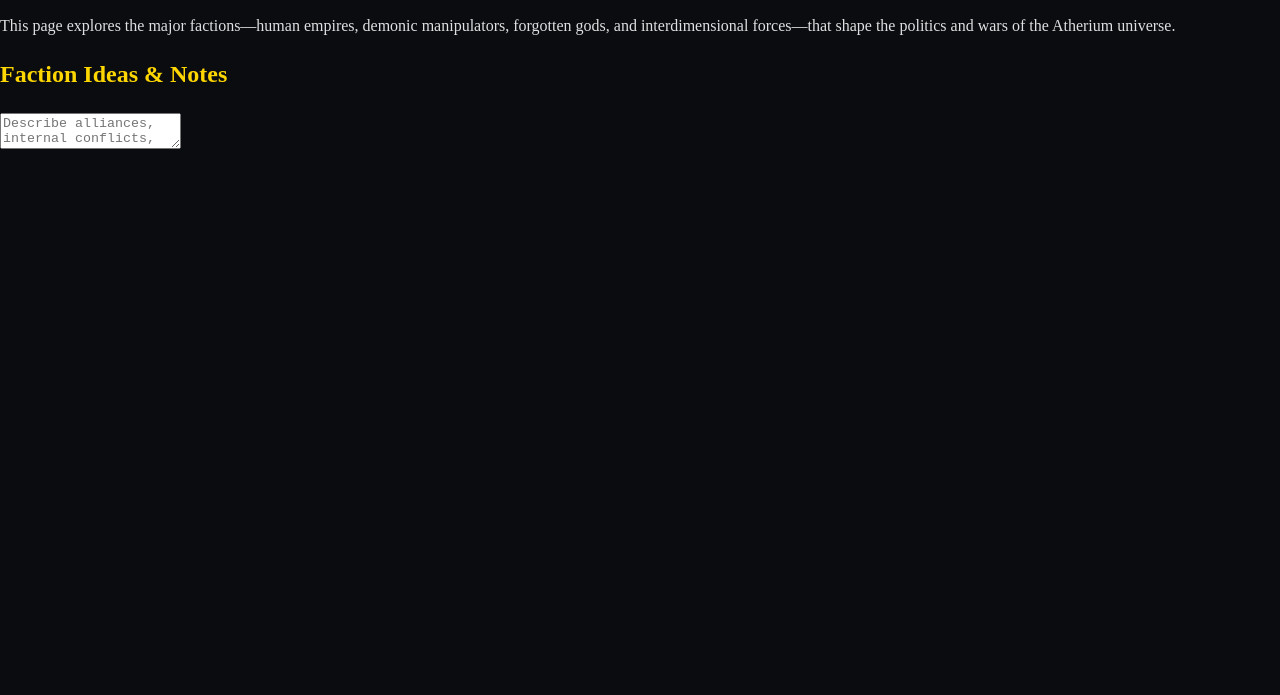
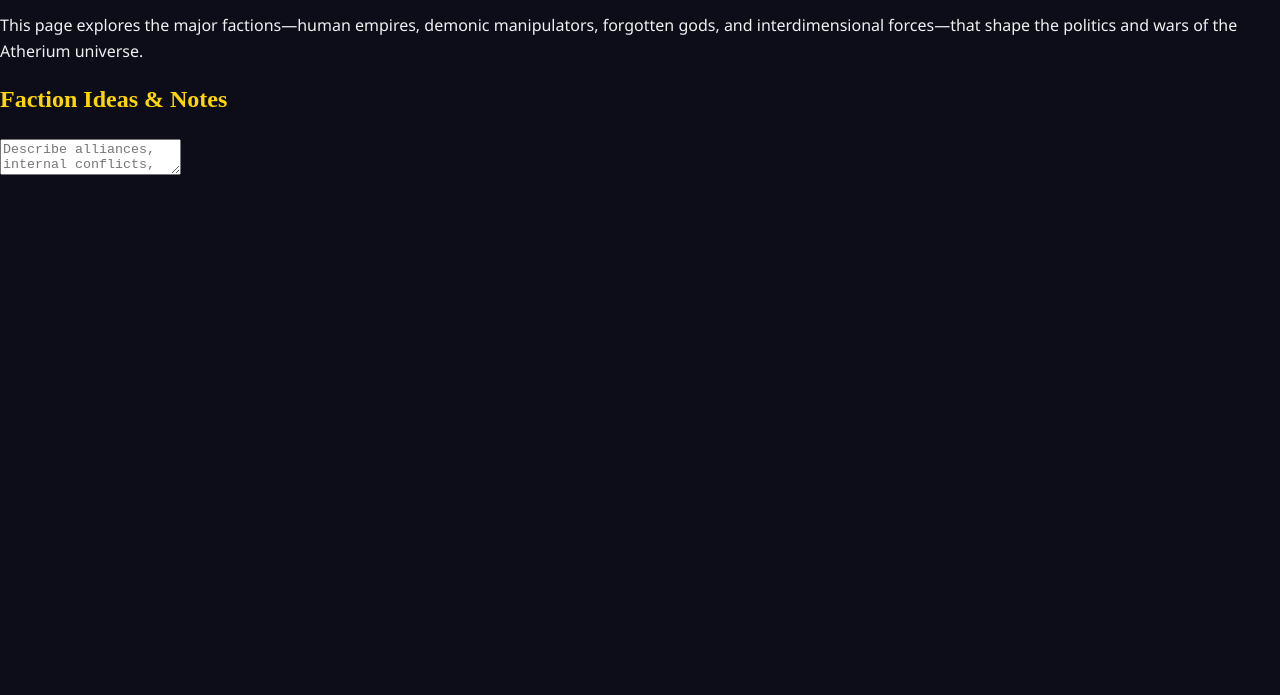
Before and after one commit to DreamersForge/Aetherium-Project, a plain HTML site: page factions.html in a window 1280 px wide. Shown: the part 105-800 px from the top of the page. Drawn offline with Linux system fonts and the light colour scheme.

Commit message:
Update style.css

```diff
--- a/style.css
+++ b/style.css
@@ -111,6 +111,28 @@ button:hover {
 .navbar li a:hover {
   color: #00ffd5;
 }
+canvas.universe {
+  position: fixed;
+  top: 0;
+  left: 0;
+  pointer-events: none;
+  z-index: 0;
+}
+
+body, html {
+  margin: 0;
+  padding: 0;
+  overflow-x: hidden;
+  height: 100%;
+  background-color: #0d0d1a;
+  color: #f0f0f0;
+  font-family: 'Segoe UI', sans-serif;
+}
+
+#nav, h1, p, textarea {
+  position: relative;
+  z-index: 1;
+}
 /* ===== Fonts (for external use) =====
 Include in HTML:
 <link href="https://fonts.googleapis.com/css2?family=Cinzel&family=Merriweather&display=swap" rel="stylesheet">
```
